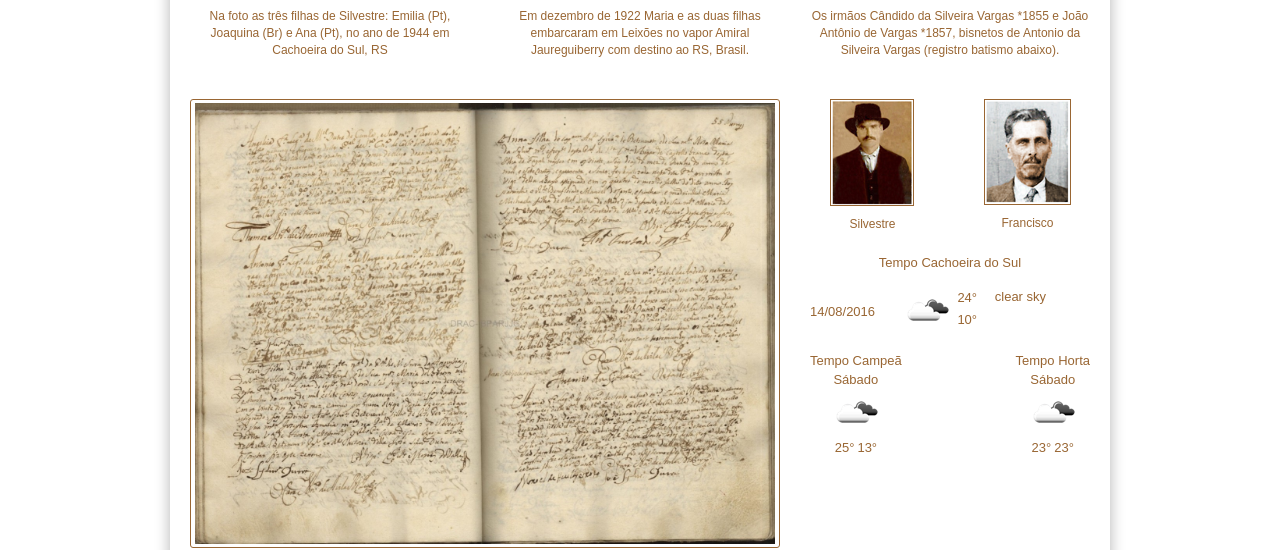
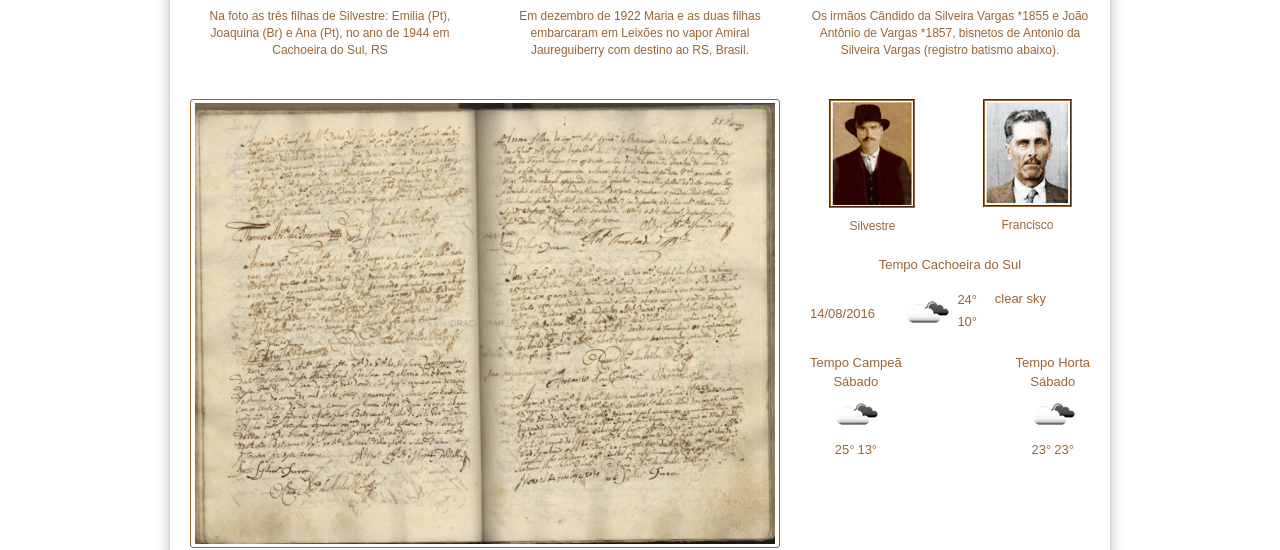
Before and after one commit to claudiovargas1955/claudiovargas1955.github.io, a Jekyll site: the page built from index.html, in a window 1280 px wide. Shown: the part 496-1046 px from the top of the page. Built offline with Jekyll 4.4.1, drawn with Linux system fonts in a browser that asks for light colours; some web fonts are replaced.

Commit message:
Update pages.scss

```diff
--- a/_sass/pages.scss
+++ b/_sass/pages.scss
@@ -44,7 +44,7 @@
 
 .box-home img, .miniatura-francisco img, .miniatura-silvestre img {
   margin: 0 auto;
-  border: 1px solid #996633;
+  border: 2px groove #996633;
  }
 
 .container-img-irmas, .container-img-navio {
```
